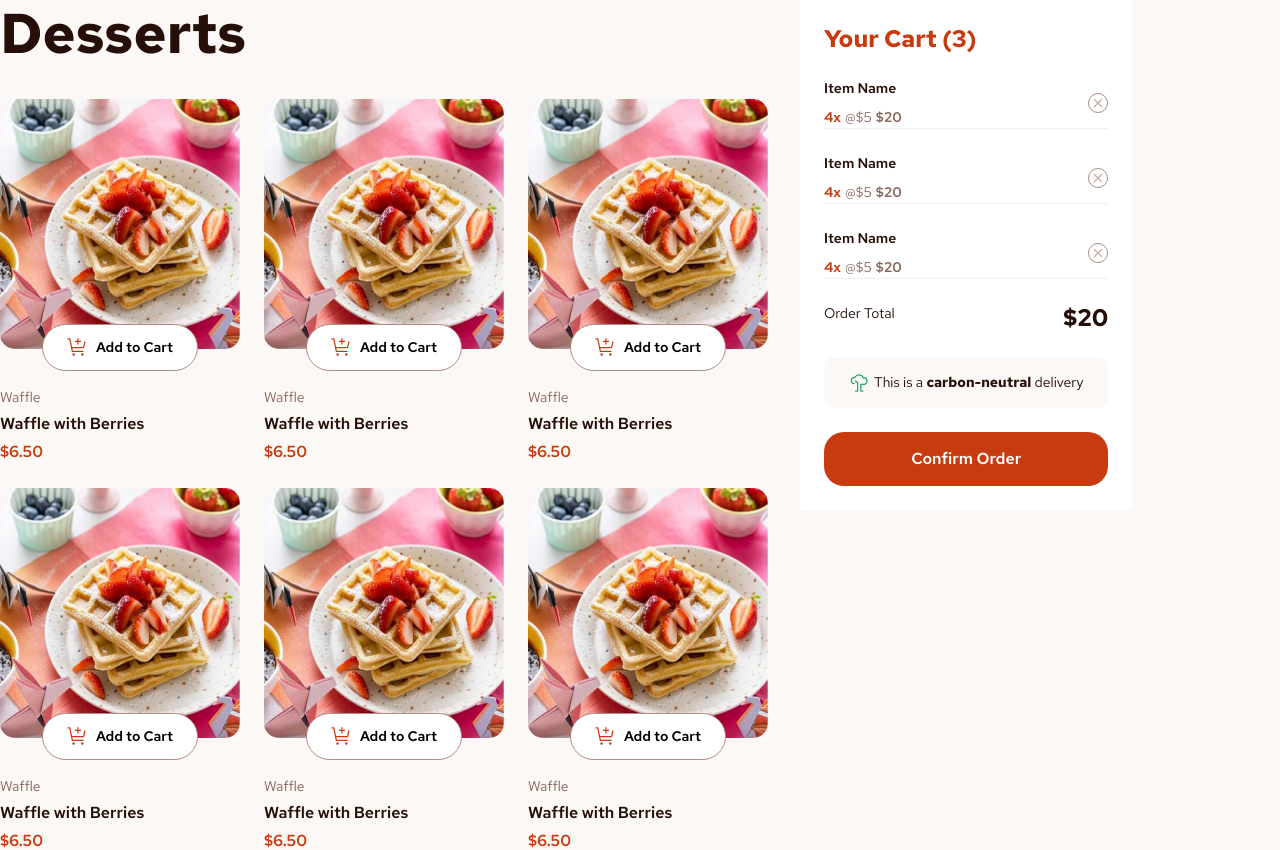
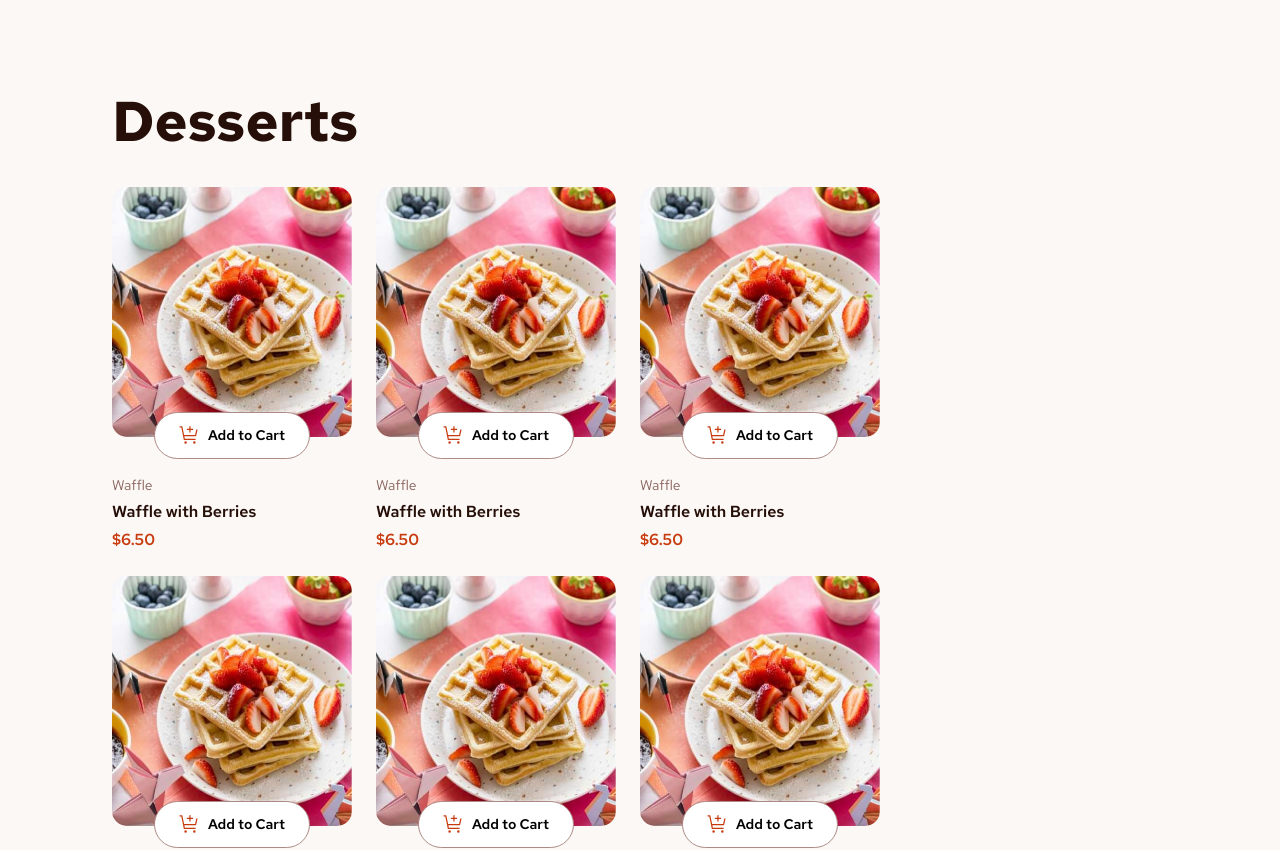
Before and after one commit to ben-demetrius/workspaces, a React (Vite) app: page / in a window 1280 px wide. Shown: the top 850 px of the page. Built offline with nearby package versions, Linux system fonts and the light colour scheme.

Commit message:
snapshot.

```diff
--- a/src/assets/styles/_theme.scss
+++ b/src/assets/styles/_theme.scss
@@ -105,6 +105,7 @@
 
 //Components
 #root {
+  padding: 88px 112px;
   background-color: $rose-50;
 }
 //Test ---------------------------------
--- a/src/assets/styles/order.scss
+++ b/src/assets/styles/order.scss
@@ -7,7 +7,7 @@
   padding: $space-300;
 
   background-color: $white;
-
+  border-radius: $space-150;
   .cart-order--h2 {
     @extend .text-preset-2;
     color: $red;
@@ -18,8 +18,10 @@
 
     .cart-order-item {
       @include flex();
+      justify-content: space-between;
       align-items: center;
 
+      padding-bottom: $space-200;
       border-bottom: 1px solid $rose-100;
 
       .cart-item-details {
@@ -31,7 +33,7 @@
         }
 
         .cart-item-rates {
-          @include flex($gap: $space-50);
+          @include flex($gap: $space-100);
 
           .cart-item--quantity {
             @extend .text-preset-4-bold;
@@ -51,7 +53,6 @@
       }
 
       .cart-item--close-btn {
-        margin-left: auto;
         padding: 2px;
         height: 20px;
         width: 20px;
```
